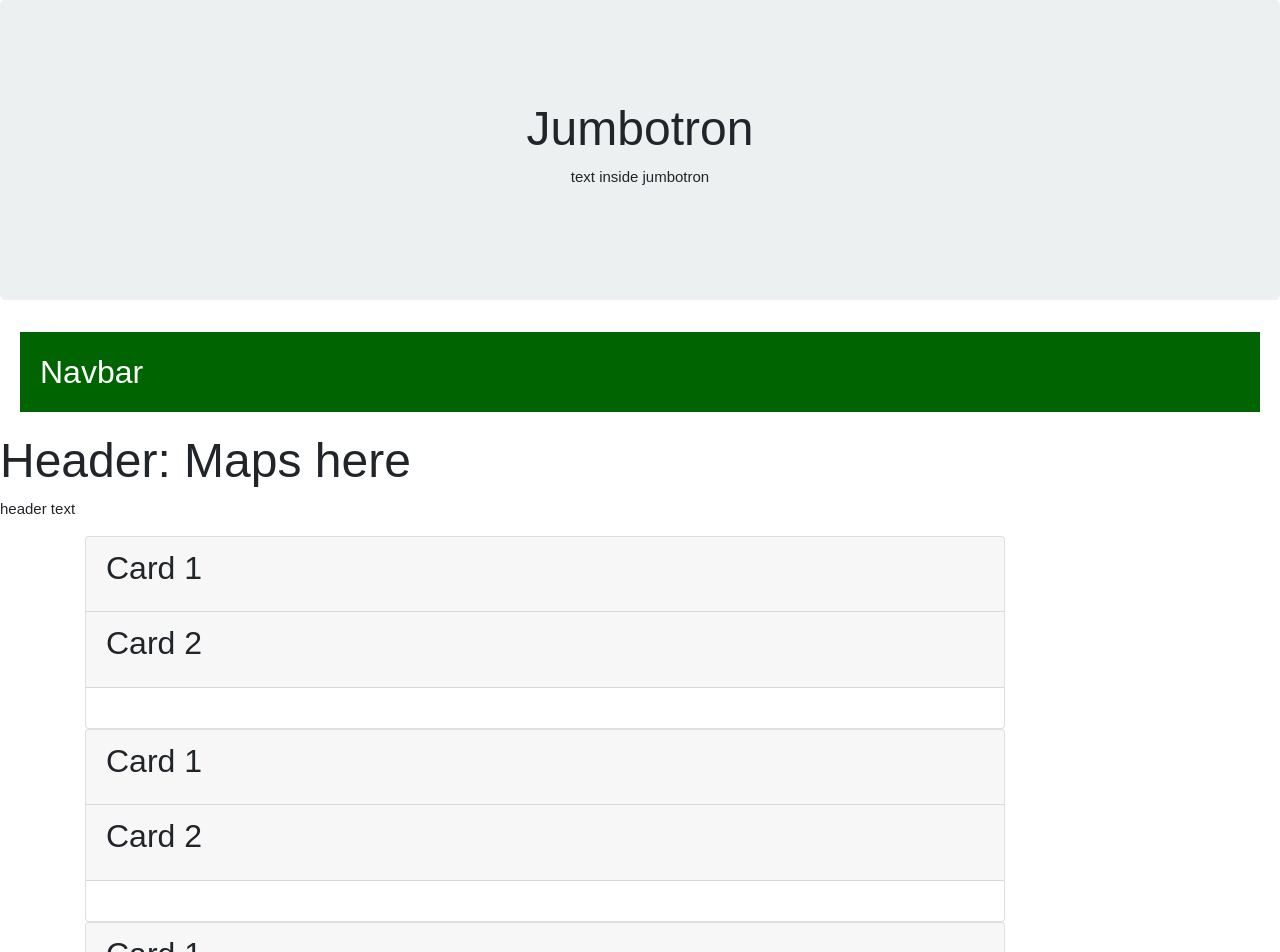
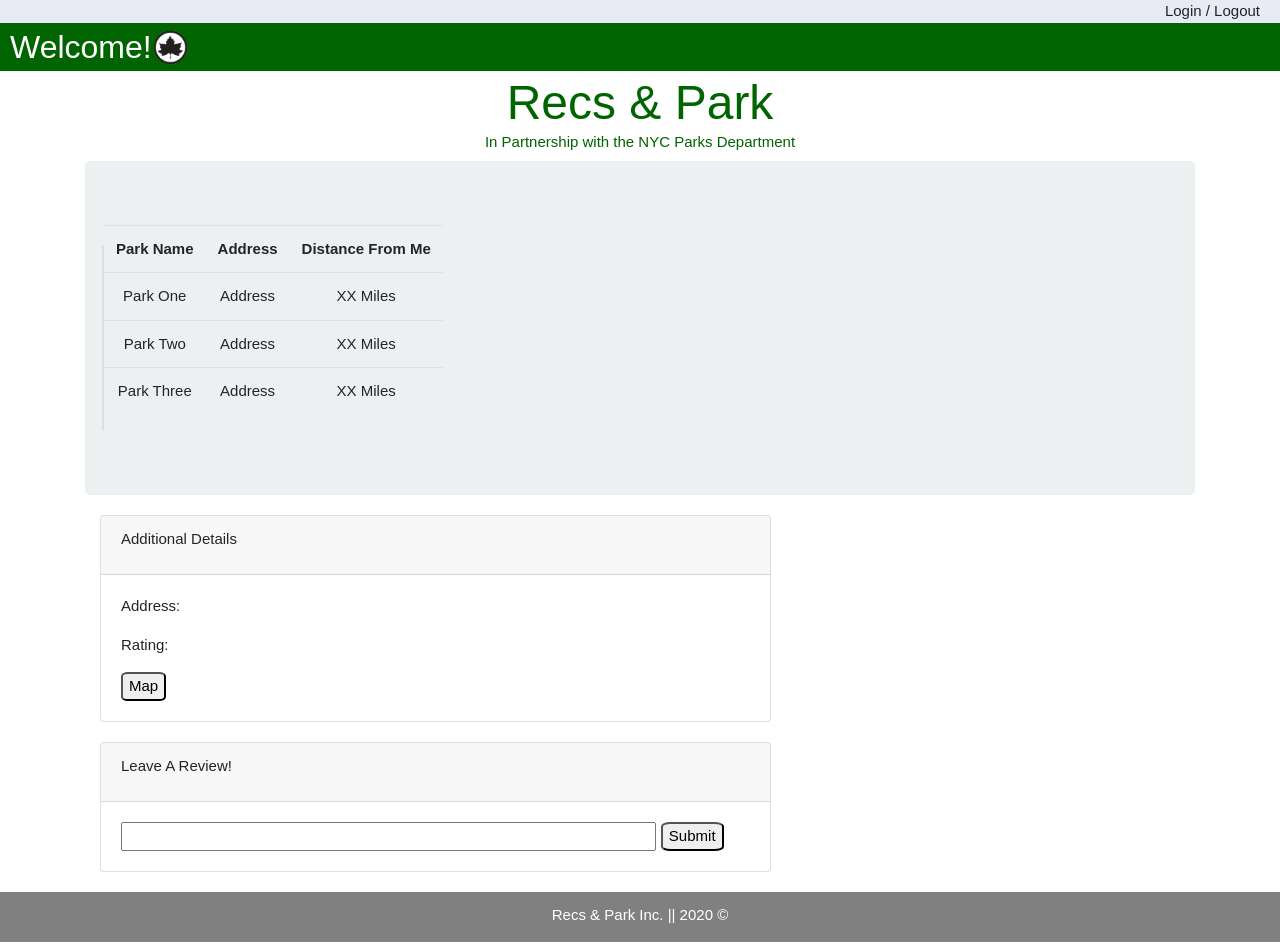
Before and after one commit to eds2048/Project3-RecParks, a React (Create React App) app in the folder client/: page / in a window 1280 px wide. Shown: the top 952 px of the page. Built offline with nearby package versions, Linux system fonts and the light colour scheme.

Commit message:
da front end

```diff
--- a/client/src/App.js
+++ b/client/src/App.js
@@ -6,43 +6,37 @@
 import Jumbotron from "./components/Jumbotron";
 import { Container, Row, Col} from "./components/Grid";
 import Footer from "./components/Footer";
-import Card from "./components/Grid/Card";
+import ReviewCard from "./components/Grid/ReviewCard";
+import InfoCard from "./components/Grid/InfoCard";
+import EnviroCard from "./components/Grid/EnviroCard";
 
 
 function App() {
   return (
     <div>
+      <Navbar />
+      <Container>
+      <Header />
       <Jumbotron />
-      <Navbar />
-      <Header />
+
       <Container>
 
-      {/* Start first row */}
+
       <Row>
         <Col size="xs-9 sm-10">
-          <Card>
-          </Card>
-        </Col>
-        <Col size="xs-9 sm-10">
-            <Card>
-            </Card>
+            <InfoCard>
+            </InfoCard>
         </Col>
       </Row>
 
-      {/* Start second row */}
       <Row>
-
-      <Col size="xs-9 sm-10">
-            <Card>
-            </Card>
-      </Col>
-          <Col size="xs-9 sm-10">
-
-      </Col>
+        <Col size="xs-9 sm-10">
+              <ReviewCard>
+              </ReviewCard>
+        </Col>
       </Row>
 
-
-
+      </Container>
       </Container>
       <Footer />
     </div>
--- a/client/src/components/Footer.js
+++ b/client/src/components/Footer.js
@@ -1,10 +1,23 @@
 import React from "react";
+
+const styles = {
+  footer: {
+    textAlign: "center",
+    backgroundColor: "gray",
+    color: "white",
+    marginTop: "20px",
+    paddingTop: "12px",
+    position: "absolute",
+    left: 0,
+    right: 0
+  },
+}
 
 function Footer() {
   return (
-    <header className="header">
-      <h1>Footer </h1>
-    </header>
+    <footer style={styles.footer}>
+      <p>Recs & Park Inc. || 2020 &copy; </p>
+    </footer>
   );
 }
 
--- /dev/null
+++ b/client/src/components/Grid/EnviroCard.js
@@ -0,0 +1,15 @@
+import React from "react";
+import "./style.css";
+
+function EnviroCard() {
+    return (
+        <div className="card">
+            <div className="card-header">
+                <p>Environmental Imapct</p>
+            </div>
+        </div>
+
+    );
+}
+
+export default EnviroCard;
--- /dev/null
+++ b/client/src/components/Grid/InfoCard.js
@@ -0,0 +1,20 @@
+import React from "react";
+import "./style.css";
+
+function infoCard () {
+    return (
+        <div className="card">
+            <div className="card-header">
+                <p className="card-title">Additional Details</p>
+            </div>
+            <div className="card-body">
+                <p className="card-text"> Address: </p>
+                <p className="card-text"> Rating: </p>
+                <button className="mapButton"> Map </button>
+            </div>
+        </div>
+
+    );
+}
+
+export default infoCard;
--- a/client/src/components/Grid/Card.js
+++ b/client/src/components/Grid/ReviewCard.js
@@ -1,20 +1,20 @@
 import React from "react";
+import "./style.css";
 
-function Card() {
+function ReviewCard() {
     return (
         <div className="card">
             <div className="card-header">
-                <h3 className="card-title">Card 1</h3>
-            </div>
-            <div className="card-header">
-                <h3 className="card-title">Card 2</h3>
+                <p className="card-title">Leave A Review!</p>
             </div>
             <div className="card-body">
                 <p className="card-text">
+                    <input className="review"></input>
+                    <button className="submitButton"> Submit </button>
                 </p>
             </div>
         </div>
 
     );
 }
-export default Card;
+export default ReviewCard;
--- /dev/null
+++ b/client/src/components/Grid/style.css
@@ -0,0 +1,21 @@
+.card {
+    margin-top: 20px;
+    max-width: 75%;
+}
+
+.mapButton {
+    border-radius: 15%;
+}
+
+.submitButton {
+    border-radius: 15%;
+}
+
+.review {
+    width: 85%;
+    margin-right: 5px;
+}
+
+.select {
+    border-color: black;
+}
--- a/client/src/components/Header.js
+++ b/client/src/components/Header.js
@@ -1,12 +1,25 @@
 import React from "react";
-//import "../components/styles/Header.css";
+// import "./components/styles/Header.css";
+
+const styles = {
+
+  header: {
+    height: "90px",
+  },
+  h2: {
+    margin: 0,
+    textAlign: "center",
+    paddingTop: "3px",
+    color: "#006400",
+    fontSize: "3rem",
+  }
+}
 
 function Header() {
   return (
-    <header className="header">
-      <h1>Header: Maps here</h1>
-      <p>
-       header text
+    <header style={styles.header}>
+      <h2 style={styles.h2}>Recs & Park</h2>
+      <p style={{textAlign: "center", color: "#006400"}}>In Partnership with the NYC Parks Department
       </p>
     </header>
   );
--- a/client/src/components/Jumbotron/index.js
+++ b/client/src/components/Jumbotron/index.js
@@ -1,13 +1,45 @@
 import React from "react";
 import "./style.css";
+import Map from "./map_placeholder.png"
 
 function Jumbotron() {
   return (
-    <div className="jumbotron text-center">
-      <h1>Jumbotron</h1>
-      <a target="_blank" >
-        text inside jumbotron
-      </a>
+    <div className="jumbotron">
+      <div className="row">
+      <div className="card">
+        <div>
+        {/* <img src={Map} alt="map_placeholder" style={{position: "fixed", height: "50%"}}/> */}
+        </div>
+      </div>
+
+      <div className="select" style={{display: "inline"}}>
+      <table className="table">
+        <thead>
+          <tr style={{fontWeight: "bold"}}>
+            <td> Park Name </td>
+            <td> Address </td>
+            <td> Distance From Me </td>
+          </tr>
+        </thead>
+        <tbody style={{textAlign: "center"}}>
+          <tr>
+            <td> Park One </td>
+            <td> Address </td>
+            <td> XX Miles </td>
+          </tr>
+          <tr>
+            <td> Park Two </td>
+            <td> Address </td>
+            <td> XX Miles </td>
+          </tr><tr>
+            <td> Park Three </td>
+            <td> Address </td>
+            <td> XX Miles </td>
+          </tr>
+        </tbody>
+      </table>
+      </div>
+      </div>
     </div>
   );
 }
--- a/client/src/components/Jumbotron/style.css
+++ b/client/src/components/Jumbotron/style.css
@@ -1,4 +1,13 @@
 .jumbotron {
-  min-height: 300px;
-  padding-top: 100px;
+  margin: auto;
+
 }
+
+.select {
+  float: right;
+  margin-right: 40px;
+}
+
+.table tr {
+  width: 50px
+}
--- a/client/src/components/Navbar.js
+++ b/client/src/components/Navbar.js
@@ -1,26 +1,38 @@
 import React from "react";
+import Logo from "../components/nyc_parks.png";
 
 const styles = {
   card: {
-    margin: 20,
     background: "#e8eaf6"
   },
   heading: {
     background: "#006400",
-    minHeight: 50,
-    lineHeight: 2.5,
+    maxHeight: 50,
     fontSize: "2.0rem",
     color: "white",
-    padding: "0 20px"
+    padding: "0 10px",
+    width: "auto"
+  },
+  login: {
+    marginRight: 20,
+    textAlign: "right",
+  },
+  logo: {
+    maxHeight: 40,
+    position: "relative",
+    paddingBottom: "3px"
   }
 };
 
 function Navbar() {
   return (
     <div style={styles.card}>
-      <div style={styles.heading}>Navbar</div>
+      <div style={styles.login}> Login / Logout </div>
+      <div style={styles.heading}>Welcome!<img src={Logo} alt="nyc_parks_logo" style={styles.logo}/></div>
     </div>
   );
 }
 
 export default Navbar;
+
+{/* <div style={styles.login}> <Link to="/Login">Login </Link> / <Link to="/logout">Logout </Link></div> */}
```
Also changed, not shown: client/src/components/Jumbotron/map_placeholder.png (added), client/src/components/nyc_parks.png (added).
